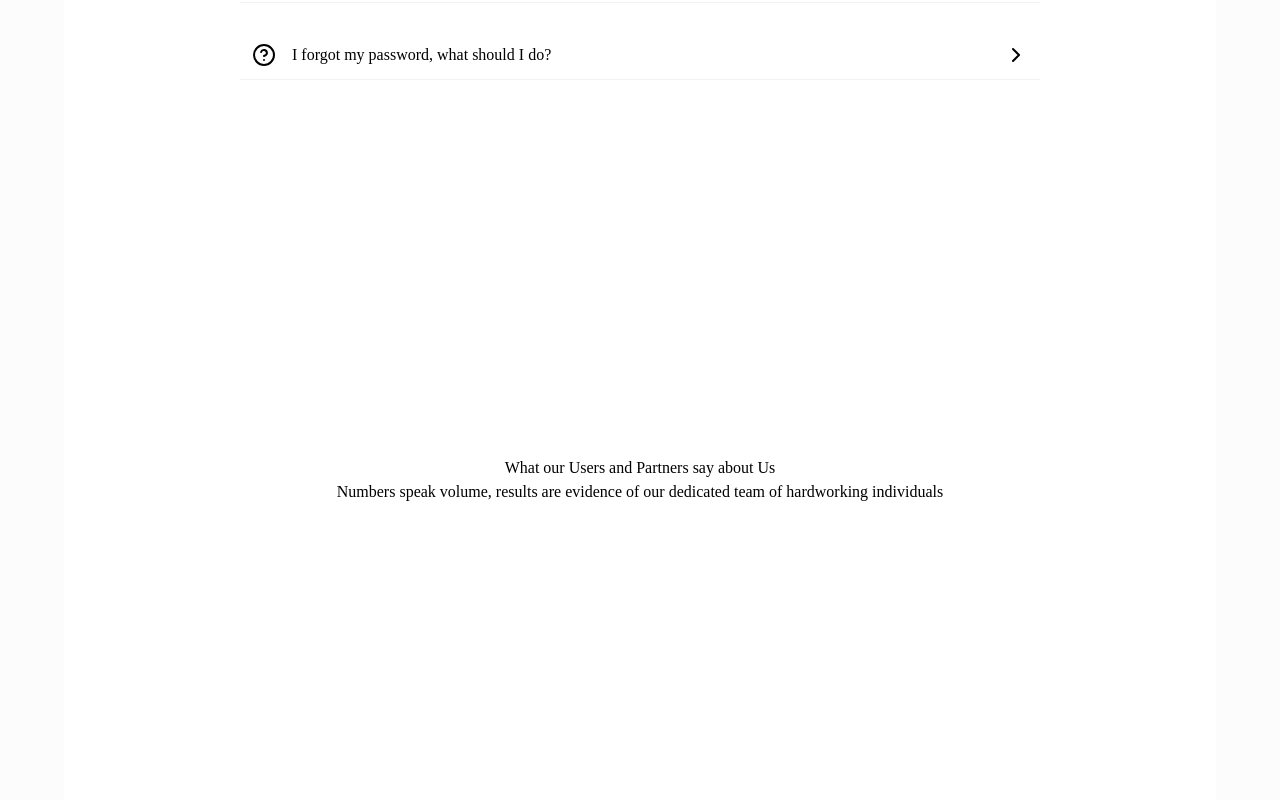
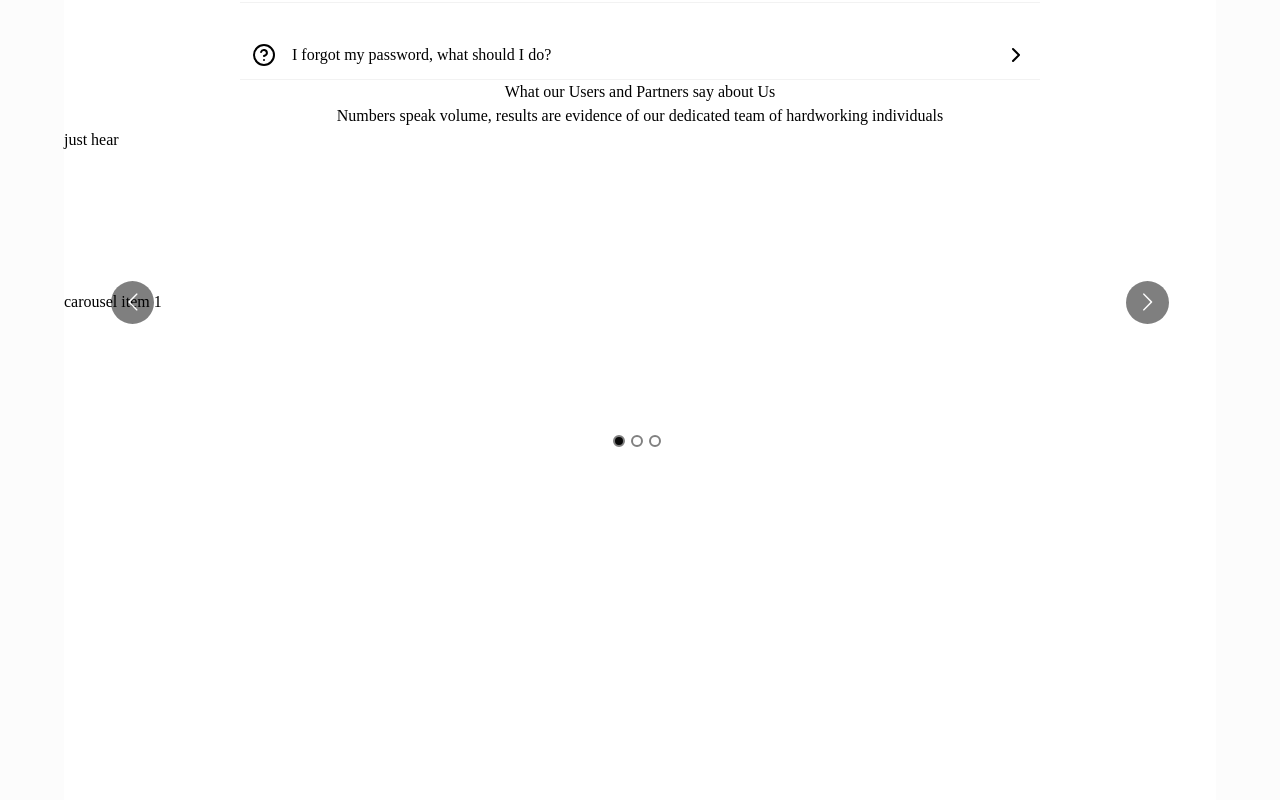
Before and after one commit to thenoobchad/mobit, a Next.js app: page / in a window 1280 px wide. Shown: the part 4380-5180 px from the top of the page. Built offline with nearby package versions, Linux system fonts and the light colour scheme; a web font is replaced by a local one.

Commit message:
fix:removed all db files #8

```diff
--- a/src/app/(root)/page.tsx
+++ b/src/app/(root)/page.tsx
@@ -214,8 +214,10 @@ export default async function Home() {
           <h1>What our Users and Partners say about Us</h1>
           <p>Numbers speak volume, results are evidence of our dedicated team of hardworking individuals</p>
 
-          <div>
-            {/* <MultiCarousel/> */}
+          <div className=" w-full h-full">
+            just hear
+
+            <MultiCarousel/>
           </div>
 
 
--- a/src/components/multi-carousel.tsx
+++ b/src/components/multi-carousel.tsx
@@ -1,17 +1,22 @@
+"use client"
+
 import Carousel from "react-multi-carousel";
 import "react-multi-carousel/lib/styles.css";
 
 export const MultiCarousel = () => {
 
     const responsive = {
-
+        superLargeDesktop: {
+            breakpoint: { max: 4000, min: 3000 },
+            items: 5
+       },
         desktop: {
             breakpoint: { max: 3000, min: 1024 },
             items: 3
         },
         tablet: {
             breakpoint: { max: 1024, min: 464 },
-            items: 2
+            items: 1
         },
         mobile: {
             breakpoint: { max: 464, min: 0 },
@@ -20,18 +25,17 @@ export const MultiCarousel = () => {
     };
   return (
       <Carousel
-
-          draggable={false}
-          responsive={responsive}
+      responsive={responsive}
+                    draggable={false}
           showDots={true}
-          ssr={true}
+          ssr
           transitionDuration={500}
           autoPlaySpeed={1000}
           dotListClass="custom-dot-list-style"
-          itemClass="carousel-item-padding-40-px"
+         className="h-[300px] w-full flex justify-center items-center"
           infinite={true}
       >
-      <div>carousel item 1</div>
+      <div className="w-full h-full">carousel item 1</div>
       <div>carousel item 2</div>
       <div>carousel item 3</div>
     </Carousel>
```
